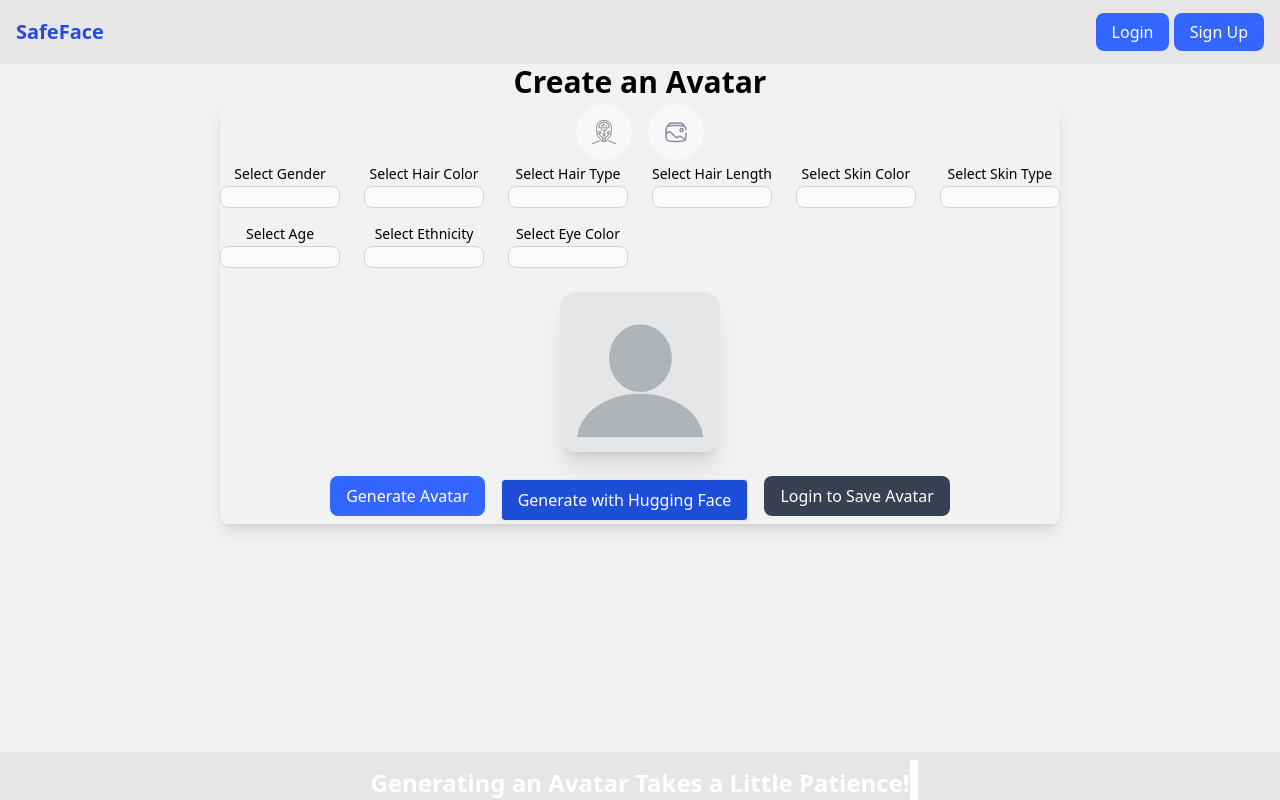
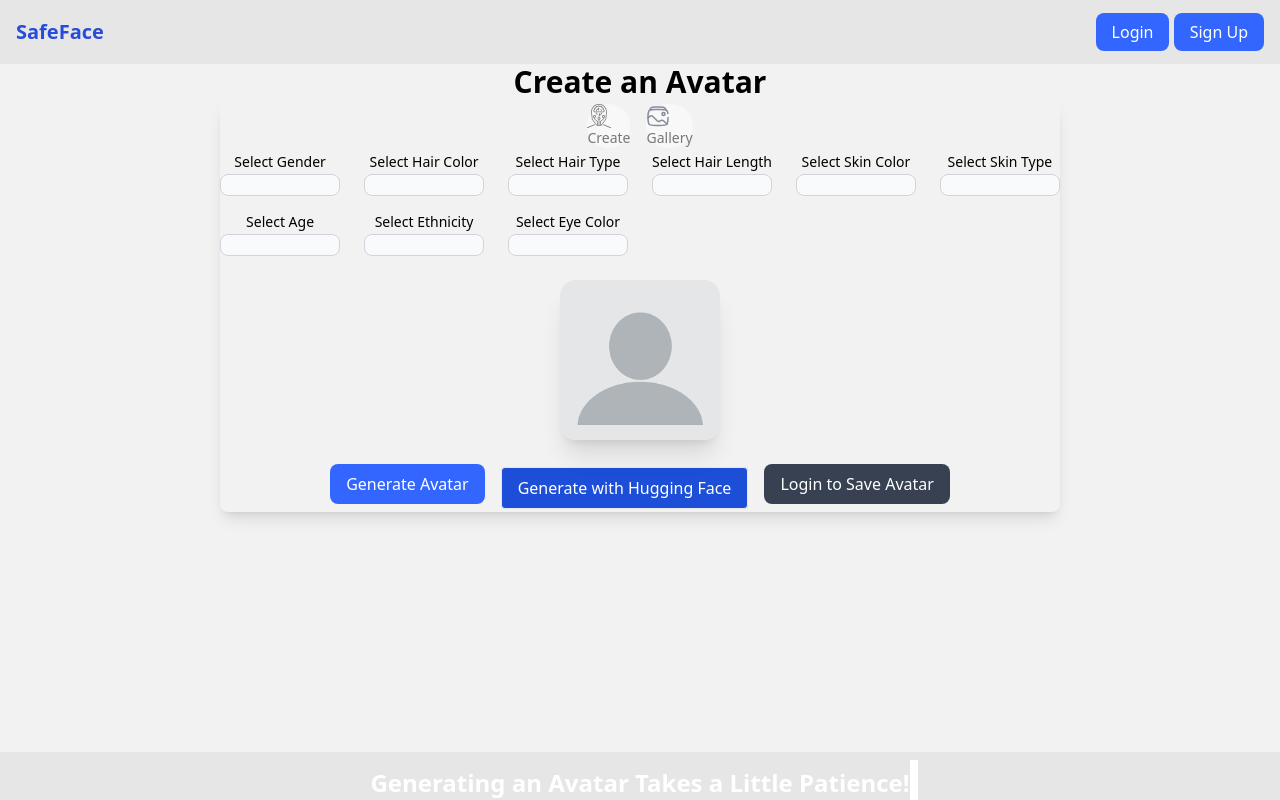
Before and after one commit to TylerGilman/SafeFace, a Django app: page /create/ in a window 1280 px wide. Run offline with Django 5.2, Linux system fonts and the light colour scheme; some libraries are stand-ins or nearby versions.

Commit message:
moved indicator

```diff
--- a/authentication/templates/base.html
+++ b/authentication/templates/base.html
@@ -165,6 +165,70 @@
       </div>
     </div>
   </footer>
+  <div class="flex items-center justify-center mx-auto text-center max-w-7xl">
+    <div id="toast" class="toast align-items-center text-white bg-success border-0" role="alert" aria-live="assertive"
+      aria-atomic="true">
+      <div class="d-flex">
+        <div x-data="toastComponent()" class="relative space-y-5">
+        </div>
+
+        <script>
+          function toastComponent() {
+            return {
+              title: 'Default Toast Notification',
+              description: '',
+              type: 'default',
+              position: 'top-center',
+              expanded: false,
+              popToast(custom) {
+                let html = '';
+                if (typeof custom !== 'undefined') {
+                  html = custom;
+                }
+                this.showToast(this.title, { description: this.description, type: this.type, position: this.position, html: html });
+              },
+              showToast(message, options = {}) {
+                let description = options.description || '';
+                let type = options.type || 'default';
+                let position = options.position || 'top-center';
+                let html = options.html || '';
+
+                window.dispatchEvent(new CustomEvent('toast-show', {
+                  detail: { type: type, message: message, description: description, position: position, html: html }
+                }));
+              },
+              init() {
+                window.toast = this.showToast.bind(this);
+
+                window.customToastHTML = `
+          <div class='relative flex items-start justify-center p-4'>
+            <div class='flex flex-col'>
+              <div class='flex mt-3'>
+                <div class="bg-white"
+                <button type='button' @click='burnToast(toast.id)' class='inline-flex items-center px-2 py-1 text-xs font-semibold text-white bg-indigo-600 rounded shadow-sm hover:bg-indigo-500 focus-visible:outline focus-visible:outline-2 focus-visible:outline-offset-2 focus-visible:outline-indigo-600'>Accept</button>
+              </div>
+            </div>
+          </div>
+        `;
+              }
+            };
+          }
+
+
+          document.addEventListener("DOMContentLoaded", () => {
+            // Example: Trigger toast after 3 seconds
+            setTimeout(() => {
+              window.toastComponent("Welcome!", { description: "This is a custom toast notification." });
+            }, 3000);
+          });
+
+
+        </script>
+
 </body>
 
 </html>
+</div>
+</body>
+
+</html>
--- a/create_face/templates/create_face_content.html
+++ b/create_face/templates/create_face_content.html
@@ -3,10 +3,7 @@
   <h1 class="text-3xl font-bold text-center dark:text-white">Create an Avatar</h1>
   {% include "create_form.html" %}
 
-  <div class="flex h-24 items-center justify-center w-full">
-    <img id="ball" class="htmx-indicator content-center h-24 w-24" src="../static/images/bouncing-ball.svg"
-      alt="Loading..." />
-  </div>
+
 
 </div>
 {% endblock %}
--- a/create_face/templates/create_form.html
+++ b/create_face/templates/create_form.html
@@ -9,14 +9,20 @@
       hx-include="#create_mode, #change_mode, #render_mode"
       class="hover:scale-105 transform transition duration-500 {% if mode == " create_mode" %}border-2 shadow-lg
       border-black dark:border-bg-900{% else %}opacity-50{% endif %} rounded-full bg-white flex">
-      <img id="brainstorm" class="h-6 w-6 m-4" src="../static/images/brainstorm.svg" alt="Brainstorm" />
+      <figure class="contents-center">
+        <img id="brainstorm" class="h-6 w-6" src="../static/images/brainstorm.svg" alt="Brainstorm" />
+        <figcaption class="text-sm">Create</figcaption>
+      </figure>
     </div>
     <div id="gallery_mode" hx-target="#create_form" hx-get="/create/" hx-swap="outerHTML"
       hx-vals='js:{mode: "gallery_mode", change_mode: "true", render_mode:"content"}'
       hx-include="#create_mode, #change_mode, #render_mode"
       class="hover:scale-105 transform transition duration-500 {% if mode == " gallery_mode" %}border-2 shadow-lg
       border-black{% else %}opacity-50{% endif %} rounded-full bg-white flex">
-      <img id="gallery" class="h-6 w-6 m-4" src="../static/images/gallery.svg" alt="Gallery" />
+      <figure class="text-sm">
+        <img id="gallery" class="h-6 w-6" src="../static/images/gallery.svg" alt="Gallery" />
+        <figcaption>Gallery</figcaption>
+      </figure>
     </div>
   </div>
 
@@ -38,7 +44,15 @@
     {% endfor %}
   </div>
   <div id="avatar" class="text-center flex flex-col justify-center items-center my-6 max-w-40">
-    <img src="../static/images/empty_profile.png" alt="Empty Avatar" class="mx-auto rounded-2xl shadow-xl" />
+    <div class="flex items-center justify-center w-full">
+      <div class="relative">
+        <img src="../static/images/empty_profile.png" alt="Empty Avatar" class="mx-auto rounded-2xl shadow-xl" />
+        <img id="ball" class="htmx-indicator absolute right-0 top-1/2 transform -translate-y-1/2"
+          src="../static/images/bouncing-ball.svg" alt="Loading..." />
+      </div>
+    </div>
+
+
   </div>
   <div id="generate_button" class="flex flex-col md:flex-row items-center justify-center w-full gap-4">
     <button hx-post="/create/" hx-swap="outerHTML" hx-indicator="#ball"
@@ -52,7 +66,7 @@
       Generate with Hugging Face
     </button>
     {% if user.is_authenticated %}
-    <button id="save_image_button"
+    <button id="save_image_button" hx-target="#generate_button"
       class="text-white bg-primary-500 hover:bg-primary-600 focus:ring-4 focus:ring-primary-300 font-medium rounded-lg text-md px-4 py-2 mb-2 dark:bg-primary-600 dark:hover:bg-primary-700 focus:outline-none dark:focus:ring-primary-800">
       Save Image
       <img id="save" class="ms-2 h-6 w-6" src="../static/images/save-icon.svg" alt="Save..." />
@@ -148,7 +162,7 @@
   }
 
   function attachImageClickListeners() {
-    const images = document.querySelectorAll('.swap-face-button');
+    const images = document.querySelectorAll('#swap-face-button');
     images.forEach(function (image) {
       image.addEventListener('click', function () {
         const imagePath = this.getAttribute('data-image-path');
--- a/create_face/views.py
+++ b/create_face/views.py
@@ -18,6 +18,7 @@ hugging_face_handler = HuggingFaceHandler()
 # Set up logging
 logger = logging.getLogger("create_face")
 
+
 @csrf_exempt
 @login_required
 def delete_image(request, id):
@@ -26,13 +27,13 @@ def delete_image(request, id):
         image = UserImage.objects.get(id=id)
         image.delete()
         logger.info(f'Image with id {id} deleted successfully.')
-        return render(request, "empty.html", None)  # Redirect to the desired page after deletion
+        # Redirect to the desired page after deletion
+        return render(request, "empty.html", None)
     except UserImage.DoesNotExist:
         logger.error(f'Image with id {id} not found.')
     except Exception as e:
         logger.error(f'An error occurred: {e}')
     return render(request, "error.html", {"message": "Failed to delete image."})
-
 
 
 @csrf_exempt
@@ -168,8 +169,14 @@ def save_image(request):
 
             user_image = UserImage(user=request.user, image=data)
             user_image.save()
-            return HttpResponse("Image saved successfully.")
+            logger.info("Image saved successfully.")
+
+            return render(request, "empty.html", {
+                "generatedSaved": None,
+                "showMessage": "Saved successfully!"
+            })
         else:
+            logger.error("Cannot save, no image data provided.")
             return HttpResponse("No image data provided.")
     return HttpResponse("Invalid request method.")
 
```
Also changed, not shown: swap_face/views.py (+23 -1 lines).
